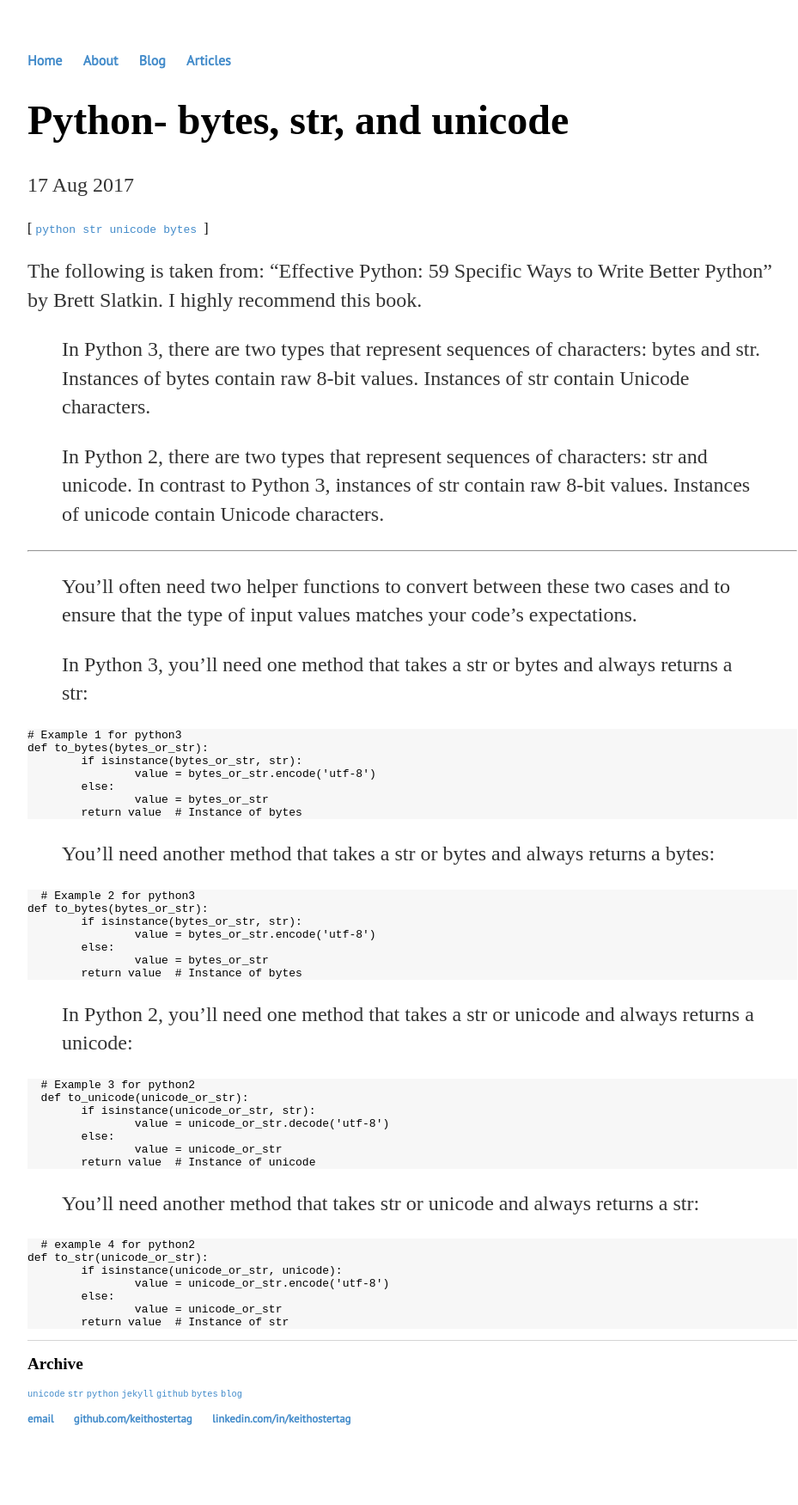
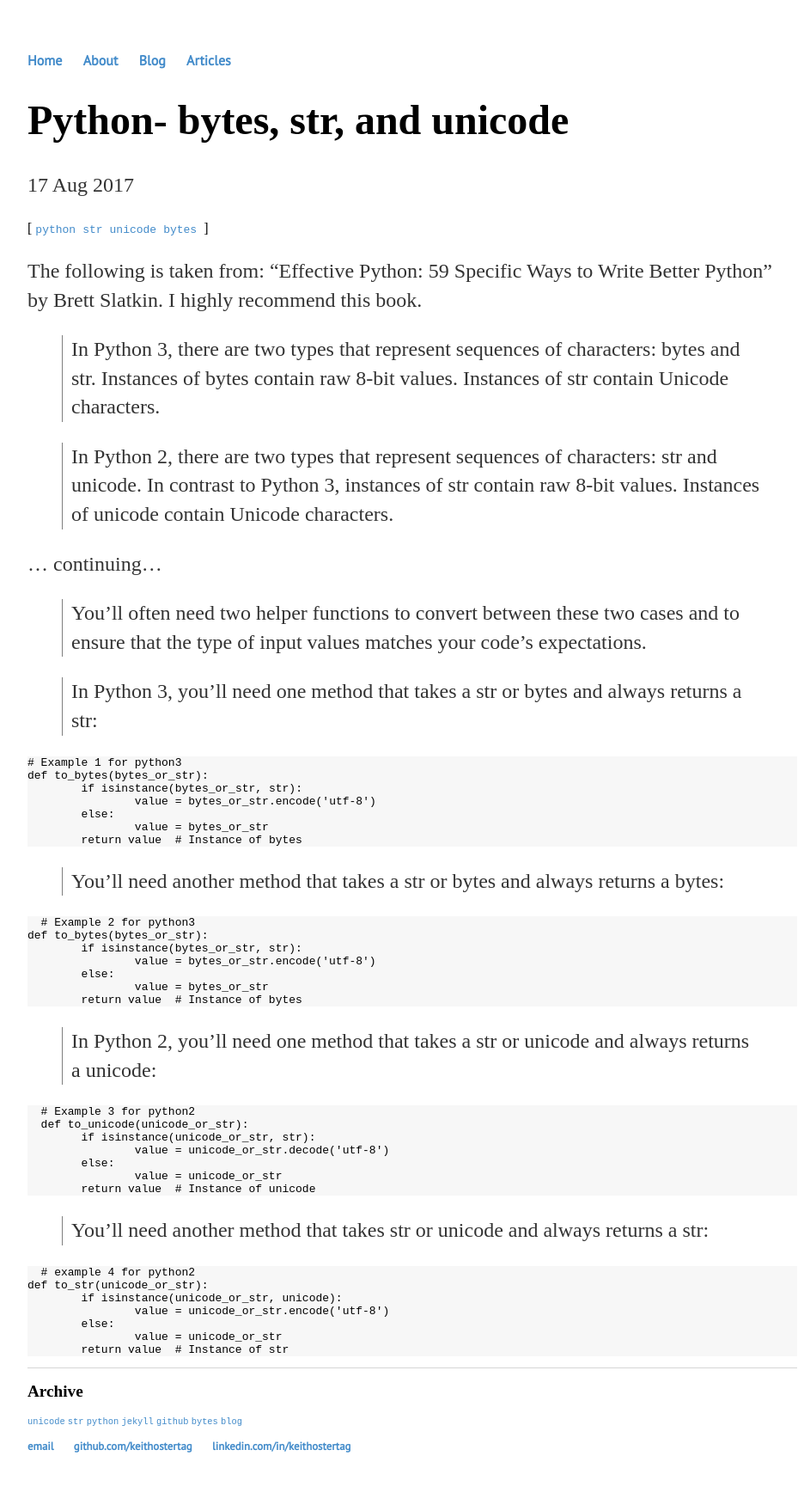
Before and after one commit to keithostertag/keithostertag.github.io, a Jekyll site: the page built from _posts/2017-08-17-python-bytes-str-unicode.md, in a window 1280 px wide. Shown: the whole page at 86% size, without its empty margins (160-1089 px from the left). Built offline with Jekyll 4.4.1, drawn with Linux system fonts in a browser that asks for light colours; before the commit the page ends 1719 px from its top, so only the background shows below that.

Commit message:
added blockquote styling

```diff
--- a/_posts/2017-08-17-python-bytes-str-unicode.md
+++ b/_posts/2017-08-17-python-bytes-str-unicode.md
@@ -11,7 +11,7 @@ The following is taken from: "Effective Python: 59 Specific Ways to Write Better
 
 > In Python 2, there are two types that represent sequences of characters: str and unicode. In contrast to Python 3, instances of str contain raw 8-bit values. Instances of unicode contain Unicode characters.
 
-***
+... continuing...
 
 > You'll often need two helper functions to convert between these two cases and to ensure that the type of input values matches your code's expectations.
 
--- a/css/main.css
+++ b/css/main.css
@@ -48,3 +48,8 @@ ul.posts li {
 .highlight {
   background-color: #f7f7f7
 }
+
+blockquote  {
+    padding-left: 10px;
+    border-left: 1px solid rgba(0,0,0,.5);
+}
```
